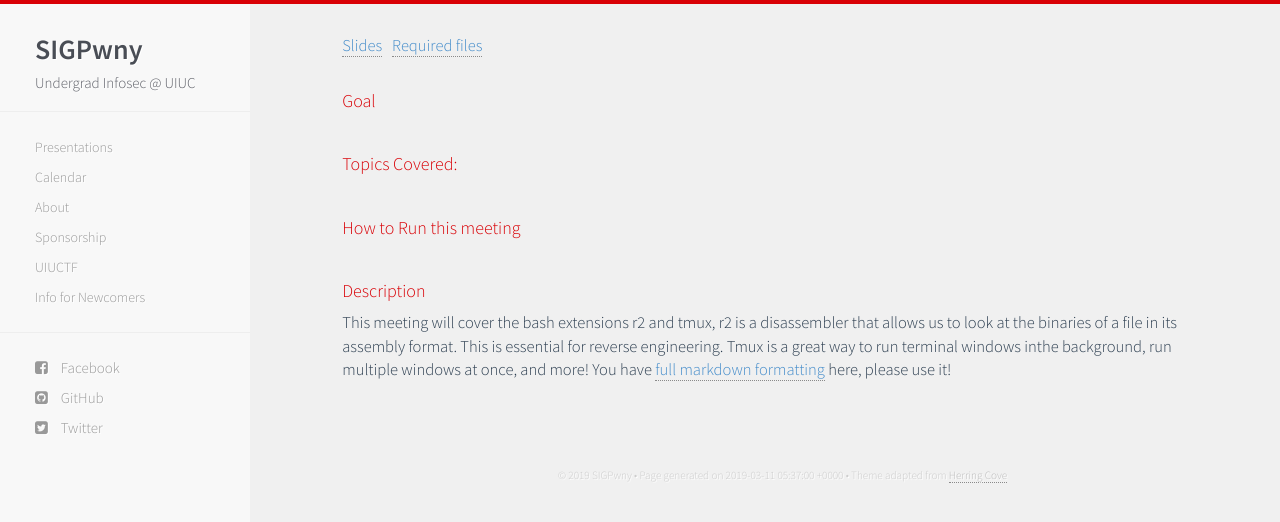
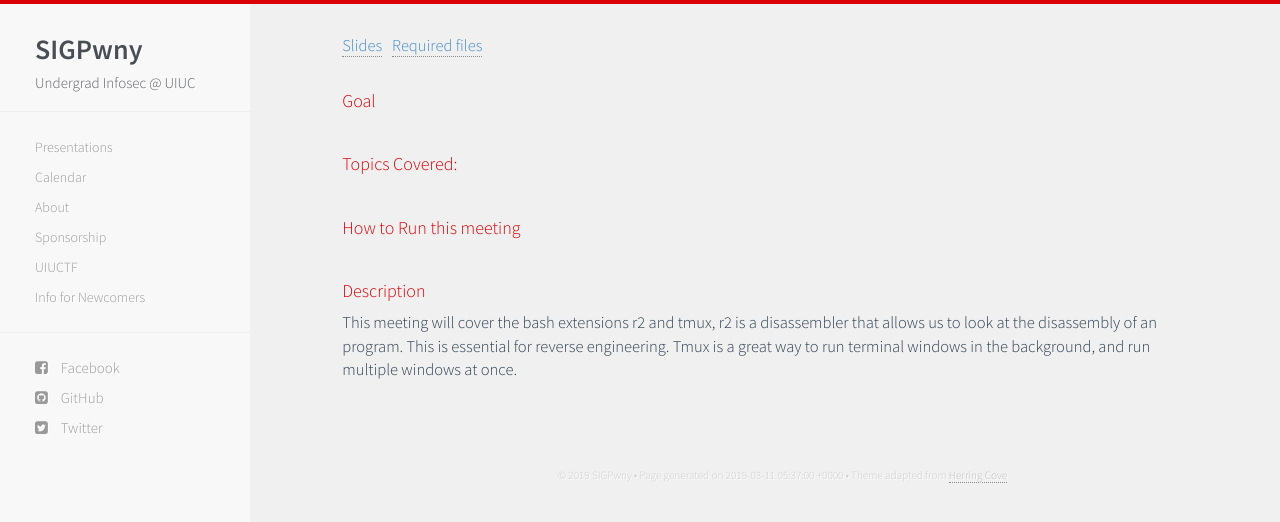
Before and after one commit to sigpwny/sigpwny.github.io-archive, a Jekyll site: the page built from r2-tmux.md, in a window 1280 px wide. Shown: the top 522 px of the page. Built offline with Jekyll 4.4.1, drawn with Linux system fonts in a browser that asks for light colours; nearby versions of some CDN libraries.

Commit message:
Update r2-tmux.md

```diff
--- a/r2-tmux.md
+++ b/r2-tmux.md
@@ -21,5 +21,4 @@ list-of-topics: [
 
 {% include single-meeting.html  %}
 
-This meeting will cover the bash extensions r2 and tmux, r2 is a disassembler that allows us to look at the binaries of a file in its assembly format. This is essential for reverse engineering. Tmux is a great way to run terminal windows inthe background, run multiple windows at once, and more!
-You have [full markdown formatting](https://github.com/adam-p/markdown-here/wiki/Markdown-Cheatsheet) here, please use it!
+This meeting will cover the bash extensions r2 and tmux, r2 is a disassembler that allows us to look at the disassembly of an program. This is essential for reverse engineering. Tmux is a great way to run terminal windows in the background, and run multiple windows at once.
```
Also changed, not shown: other parts of r2-tmux.md (+1 -1 lines).
